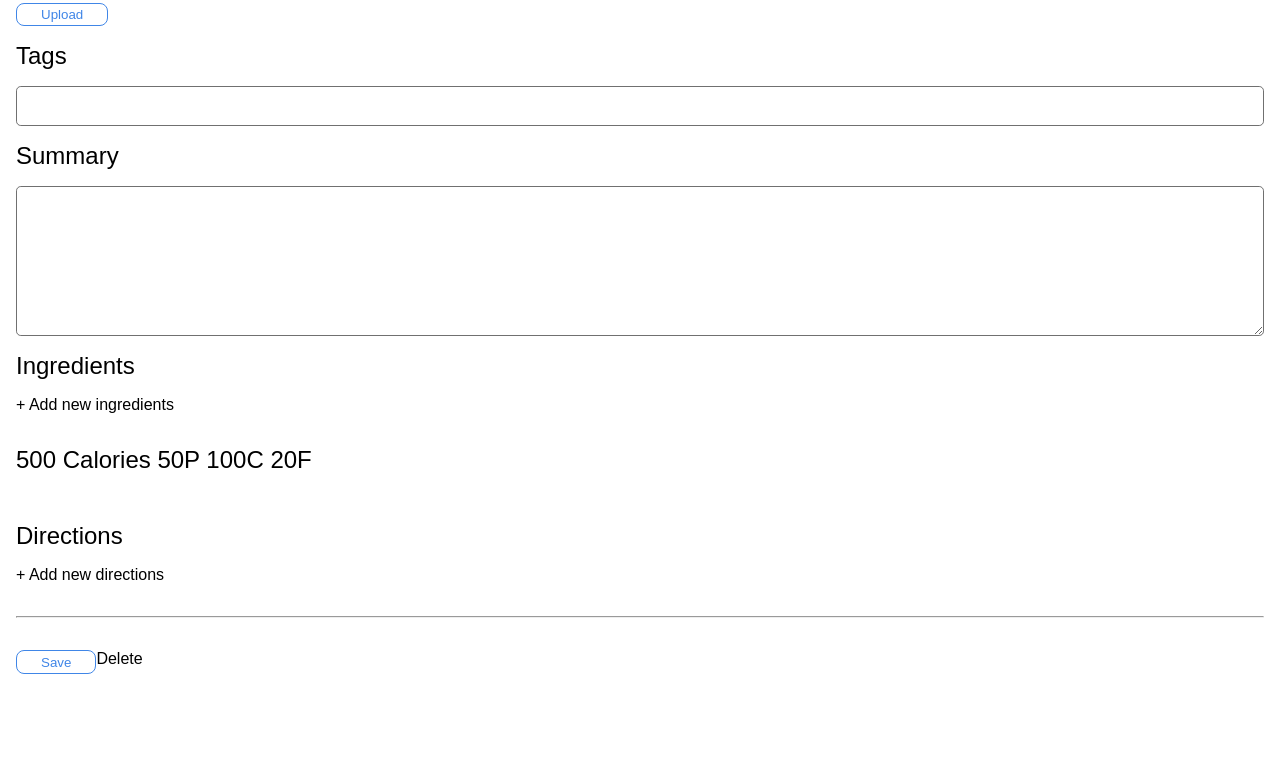
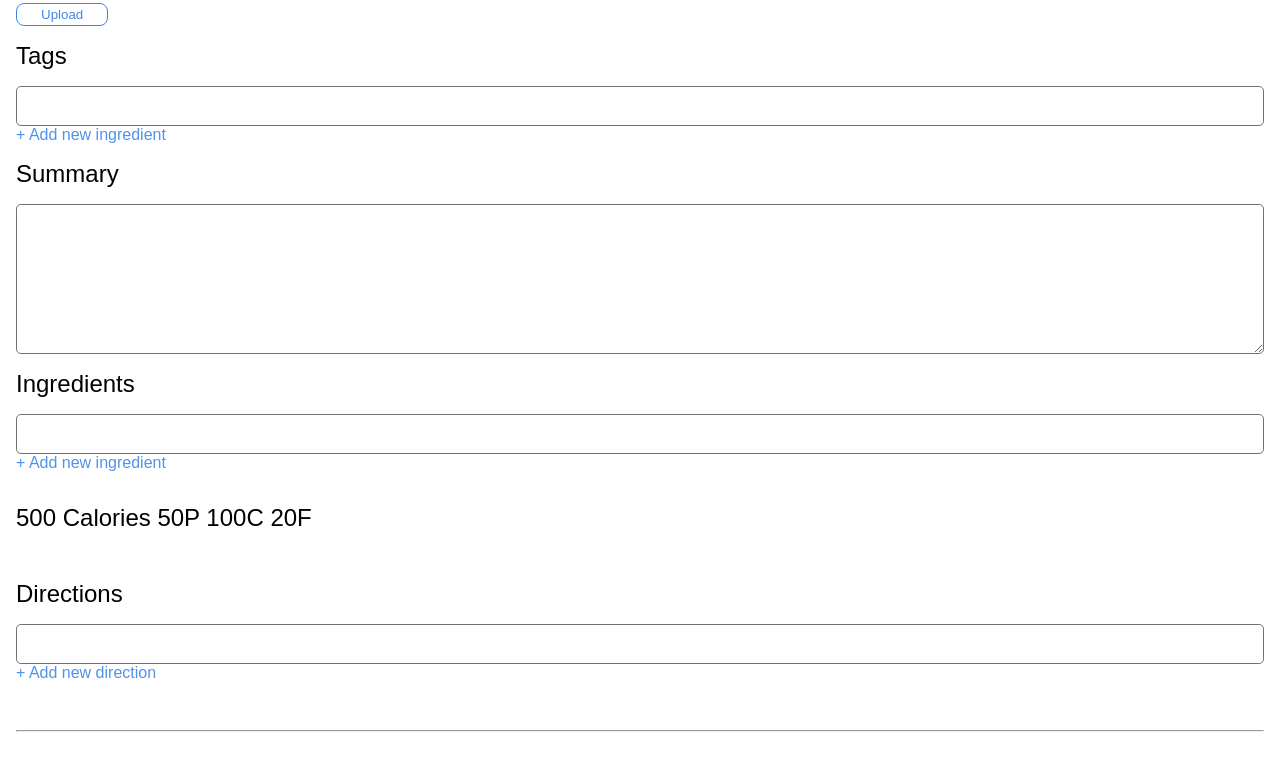
Before and after one commit to mcdanije22/macros, a Next.js app in the folder Client/: page /createpost in a window 1280 px wide. Shown: the part 360-1138 px from the top of the page. Built offline with nearby package versions, Linux system fonts and the light colour scheme; a web font is replaced by a local one.

Commit message:
add post logic/ui start

```diff
--- a/Client/pages/createpost.tsx
+++ b/Client/pages/createpost.tsx
@@ -1,4 +1,4 @@
-import React, { useState, useEffect } from 'react'
+import React, { useState, useEffect, useRef } from 'react'
 import Layout from '../components/Layout'
 import axios, { AxiosResponse } from 'axios'
 import Link from 'next/link'
@@ -6,6 +6,47 @@ import { FontAwesomeIcon } from '@fortawesome/react-fontawesome'
 import { faChevronLeft } from '@fortawesome/free-solid-svg-icons'
 
 const CreatePost: React.FC = () => {
+  interface Post {
+    title: String
+    tags: Array<String>
+    summary: String
+    ingredients: Array<String>
+    directions: Array<String>
+  }
+  const tagRef: any = useRef(null)
+  const [draftPost, setDraftPost] = useState<Post>({
+    title: '',
+    tags: [],
+    summary: '',
+    ingredients: [],
+    directions: [],
+  })
+  const [tempValue, setValue] = useState<String>('')
+  const handleInputChange = e => {
+    const name = e.target.name
+    setDraftPost({
+      ...draftPost,
+      [name]: e.target.value,
+    })
+  }
+  const handleTempValue = e => {
+    const name = e.target.name
+    const value = e.target.value
+    setValue(value)
+  }
+
+  const addValue = () => {
+    const orgArray = draftPost.tags
+    const newArray = [...orgArray, tempValue]
+    setDraftPost({
+      ...draftPost,
+      tags: newArray,
+    })
+    clearField()
+  }
+  const clearField = () => {
+    tagRef.current.value = ''
+  }
   return (
     <Layout title="New Post">
       <div id="createPage">
@@ -18,30 +59,46 @@ const CreatePost: React.FC = () => {
         <form className="newPost">
           {/* <TextField id="outlined-basic" label="Title" variant="outlined" /> */}
           <label>Title*</label>
-          <input type="text" />
+          <input type="text" name="title" onChange={handleInputChange} />
           <label>Cover Photo</label>
           <div className="imageUpload">
             <button type="button">Upload</button>
           </div>
           <label>Tags</label>
-          <input type="text" />
+          {draftPost.tags.map((tag, i) => {
+            return <p key={i}>#{tag}</p>
+          })}
+          <input
+            type="text"
+            name="tags"
+            onChange={handleTempValue}
+            ref={tagRef}
+          />
+          <h4 onClick={addValue}>+ Add new ingredient</h4>
           <label>Summary</label>
-          <textarea />
+          <textarea name="summary" onChange={handleInputChange} />
           <label>Ingredients</label>
-          <p>+ Add new ingredients</p>
+          <input type="text" name="ingredient" />
+          <h4>+ Add new ingredient</h4>
           <h2>500 Calories 50P 100C 20F</h2>
           <label>Directions</label>
-          <p>+ Add new directions</p>
+          <input type="text" name="direction" />
+          <h4>+ Add new direction</h4>
           <hr />
-          <div id="formOptions">
-            <button type="button">Save</button>
-            <p>Delete</p>
+          <div id="formButtons">
+            <button type="button" id="submitButton">
+              Save
+            </button>
+            <button type="button" id="cancelButton">
+              Delete
+            </button>
           </div>
         </form>
       </div>
       <style jsx>{`
         #topInfo {
           display: flex;
+          color: #707070;
         }
         .newPost {
           display: flex;
@@ -78,17 +135,35 @@ const CreatePost: React.FC = () => {
           margin: 2rem 0;
         }
         hr {
-          margin: 2rem 0;
+          margin: 3rem 0;
         }
         #formOptions {
           display: flex;
         }
-        #formOptions button {
+        #formButtons {
+          display: flex;
+          justify-content: space-between;
+        }
+        #formButtons button {
+          font-size: 1.5rem;
+          width: 8rem;
+        }
+        #submitButton {
           border: 1px #4086e7 solid;
           background-color: transparent;
           color: #4086e7;
           padding: 0.2rem 1.5rem;
           border-radius: 0.5rem;
+        }
+        #cancelButton {
+          border: none;
+          background-color: transparent;
+        }
+        h4 {
+          color: #4e93e9;
+        }
+        p {
+          margin-bottom: 0.5rem;
         }
       `}</style>
     </Layout>
```
Also changed, not shown: Client/pages/home.tsx (+0 -13 lines).
